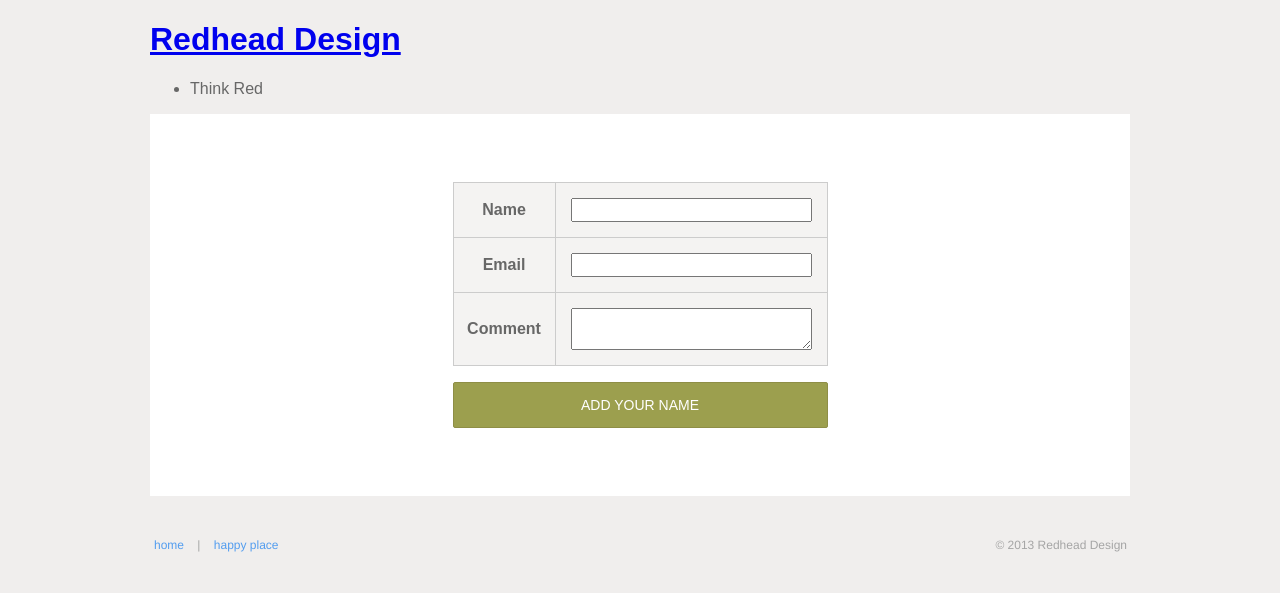
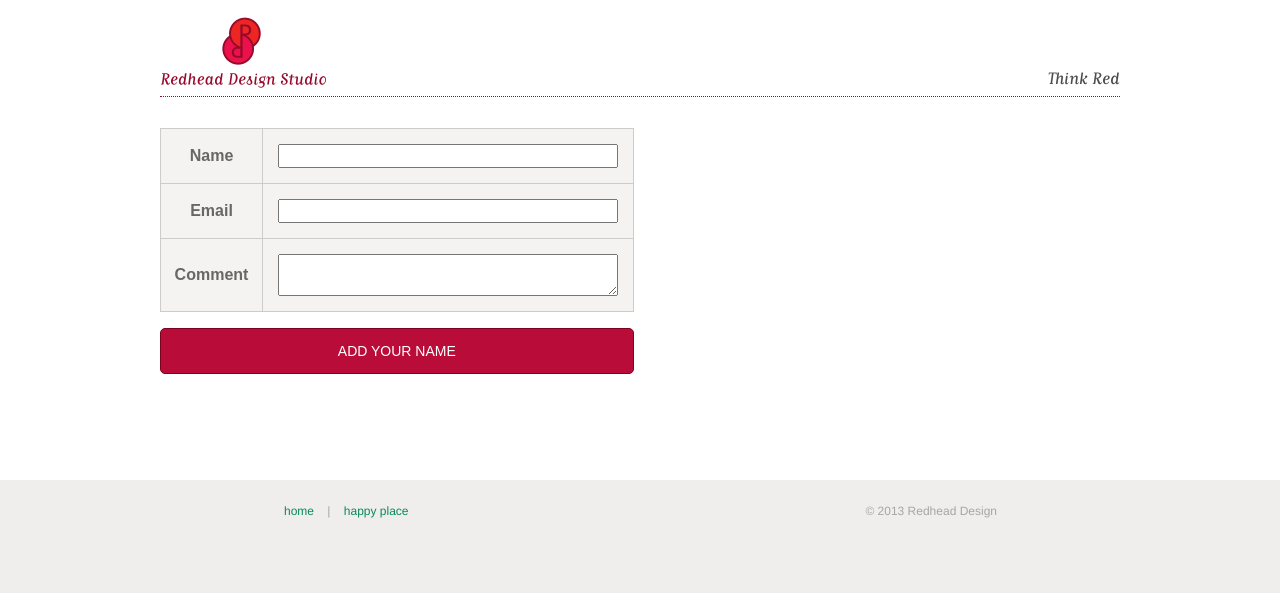
Before and after one commit to mikeyed/GuestBook, a PHP site: page / in a window 1280 px wide. Shown: the top 593 px of the page. Run offline with PHP 8.4, Linux system fonts and the light colour scheme; data that the repository does not hold is empty.

Commit message:
Update style.css

```diff
--- a/css/style.css
+++ b/css/style.css
@@ -1,13 +1,14 @@
-/*! normalize.css - http://github.com/necolas/normalize.css */
-
+/*! normalize.css - http://github.com/necolas/normalize.css
+ *
+ * Skip to line 380 for page definitions
+ *
+ */
 /* ==========================================================================
    HTML5 display definitions
    ========================================================================== */
-
 /*
  * Corrects `block` display not defined in IE6/7/8/9 & FF3.
  */
-
 article,
 aside,
 details,
@@ -21,60 +22,24 @@ section,
 summary {
     display: block;
 }
-
-/*
- * Corrects `inline-block` display not defined in IE6/7/8/9 & FF3.
- */
-
-audio,
-canvas,
-video {
-    display: inline-block;
-    *display: inline;
-    *zoom: 1;
-}
-
-/*
- * Prevents modern browsers from displaying `audio` without controls.
- * Remove excess height in iOS5 devices.
- */
-
-audio:not([controls]) {
-    display: none;
-    height: 0;
-}
-
-/*
- * Addresses styling for `hidden` attribute not present in IE7/8/9, FF3, S4.
- * Known issue: no IE6 support.
- */
-
-[hidden] {
-    display: none;
-}
-
 /* ==========================================================================
    Base
    ========================================================================== */
-
 /*
  * 1. Corrects text resizing oddly in IE6/7 when body `font-size` is set using
  *    `em` units.
  * 2. Prevents iOS text size adjust after orientation change, without disabling
  *    user zoom.
  */
-
 html {
     font-size: 100%; /* 1 */
     -webkit-text-size-adjust: 100%; /* 2 */
     -ms-text-size-adjust: 100%; /* 2 */
 }
-
 /*
  * Addresses `font-family` inconsistency between `textarea` and other form
  * elements.
  */
-
 html,
 button,
 input,
@@ -82,128 +47,100 @@ select,
 textarea {
     font-family: sans-serif;
 }
-
 /*
  * Addresses margins handled incorrectly in IE6/7.
  */
-
 body {
     margin: 0;
 }
-
 /* ==========================================================================
    Links
    ========================================================================== */
-
 /*
  * Addresses `outline` inconsistency between Chrome and other browsers.
  */
-
 a:focus {
     outline: thin dotted;
 }
-
 /*
  * Improves readability when focused and also mouse hovered in all browsers.
- * people.opera.com/patrickl/experiments/keyboard/test
+ * 9people.opera.com/patrickl/experiments/keyboard/test
  */
-
 a:active,
 a:hover {
     outline: 0;
 }
-
 /* ==========================================================================
    Typography
    ========================================================================== */
-
 /*
  * Addresses font sizes and margins set differently in IE6/7.
  * Addresses font sizes within `section` and `article` in FF4+, Chrome, S5.
  */
-
 h1 {
     font-size: 2em;
     margin: 0.67em 0;
 }
-
 h2 {
     font-size: 1.5em;
     margin: 0.83em 0;
 }
-
 h3 {
     font-size: 1.17em;
     margin: 1em 0;
 }
-
 h4 {
     font-size: 1em;
     margin: 1.33em 0;
 }
-
 h5 {
     font-size: 0.83em;
     margin: 1.67em 0;
 }
-
 h6 {
     font-size: 0.75em;
     margin: 2.33em 0;
 }
-
 /*
  * Addresses styling not present in IE7/8/9, S5, Chrome.
  */
-
 abbr[title] {
     border-bottom: 1px dotted;
 }
-
 /*
  * Addresses style set to `bolder` in FF3+, S4/5, Chrome.
  */
-
 b,
 strong {
     font-weight: bold;
 }
-
 blockquote {
     margin: 1em 40px;
 }
-
 /*
  * Addresses styling not present in S5, Chrome.
  */
-
 dfn {
     font-style: italic;
 }
-
 /*
  * Addresses styling not present in IE6/7/8/9.
  */
-
 mark {
     background: #ff0;
     color: #000;
 }
-
 /*
  * Addresses margins set differently in IE6/7.
  */
-
 p,
 pre {
     margin: 1em 0;
 }
-
 /*
  * Corrects font family set oddly in IE6, S4/5, Chrome.
  * en.wikipedia.org/wiki/User:Davidgothberg/Test59
  */
-
 code,
 kbd,
 pre,
@@ -212,44 +149,27 @@ samp {
     _font-family: 'courier new', monospace;
     font-size: 1em;
 }
-
-/*
- * Improves readability of pre-formatted text in all browsers.
- */
-
-pre {
-    white-space: pre;
-    white-space: pre-wrap;
-    word-wrap: break-word;
-}
-
 /*
  * Addresses CSS quotes not supported in IE6/7.
  */
-
 q {
     quotes: none;
 }
-
 /*
  * Addresses `quotes` property not supported in S4.
  */
-
 q:before,
 q:after {
     content: '';
     content: none;
 }
-
 small {
     font-size: 75%;
 }
-
 /*
  * Prevents `sub` and `sup` affecting `line-height` in all browsers.
  * gist.github.com/413930
  */
-
 sub,
 sup {
     font-size: 75%;
@@ -257,130 +177,103 @@ sup {
     position: relative;
     vertical-align: baseline;
 }
-
 sup {
     top: -0.5em;
 }
-
 sub {
     bottom: -0.25em;
 }
-
 /* ==========================================================================
    Lists
    ========================================================================== */
-
 /*
  * Addresses margins set differently in IE6/7.
  */
-
 dl,
 menu,
 ol,
 ul {
     margin: 1em 0;
 }
-
 dd {
     margin: 0 0 0 40px;
 }
-
 /*
  * Addresses paddings set differently in IE6/7.
  */
-
 menu,
 ol,
 ul {
     padding: 0 0 0 40px;
 }
-
 /*
  * Corrects list images handled incorrectly in IE7.
  */
-
 nav ul,
 nav ol {
     list-style: none;
     list-style-image: none;
 }
-
 /* ==========================================================================
    Embedded content
    ========================================================================== */
-
 /*
  * 1. Removes border when inside `a` element in IE6/7/8/9, FF3.
  * 2. Improves image quality when scaled in IE7.
  *    code.flickr.com/blog/2008/11/12/on-ui-quality-the-little-things-client-side-image-resizing/
  */
-
 img {
     border: 0; /* 1 */
     -ms-interpolation-mode: bicubic; /* 2 */
 }
-
 /*
  * Corrects overflow displayed oddly in IE9.
  */
-
 svg:not(:root) {
     overflow: hidden;
 }
-
 /* ==========================================================================
    Figures
    ========================================================================== */
-
 /*
  * Addresses margin not present in IE6/7/8/9, S5, O11.
  */
-
 figure {
     margin: 0;
 }
-
 /* ==========================================================================
    Forms
    ========================================================================== */
-
 /*
  * Corrects margin displayed oddly in IE6/7.
  */
-
 form {
     margin: 0;
 }
-
 /*
  * Define consistent border, margin, and padding.
  */
-
 fieldset {
     border: 1px solid #c0c0c0;
     margin: 0 2px;
     padding: 0.35em 0.625em 0.75em;
 }
-
 /*
  * 1. Corrects color not being inherited in IE6/7/8/9.
  * 2. Corrects text not wrapping in FF3.
  * 3. Corrects alignment displayed oddly in IE6/7.
  */
-
 legend {
     border: 0; /* 1 */
     padding: 0;
     white-space: normal; /* 2 */
     *margin-left: -7px; /* 3 */
 }
-
 /*
  * 1. Corrects font size not being inherited in all browsers.
  * 2. Addresses margins set differently in IE6/7, FF3+, S5, Chrome.
  * 3. Improves appearance and consistency in all browsers.
  */
-
 button,
 input,
 select,
@@ -390,17 +283,14 @@ textarea {
     vertical-align: baseline; /* 3 */
     *vertical-align: middle; /* 3 */
 }
-
 /*
  * Addresses FF3/4 setting `line-height` on `input` using `!important` in the
  * UA stylesheet.
  */
-
 button,
 input {
     line-height: normal;
 }
-
 /*
  * 1. Avoid the WebKit bug in Android 4.0.* where (2) destroys native `audio`
  *    and `video` controls.
@@ -410,7 +300,6 @@ input {
  * 4. Removes inner spacing in IE7 without affecting normal text inputs.
  *    Known issue: inner spacing remains in IE6.
  */
-
 button,
 html input[type="button"], /* 1 */
 input[type="reset"],
@@ -419,23 +308,19 @@ input[type="submit"] {
     cursor: pointer; /* 3 */
     *overflow: visible;  /* 4 */
 }
-
 /*
  * Re-set default cursor for disabled elements.
  */
-
 button[disabled],
 input[disabled] {
     cursor: default;
 }
-
 /*
  * 1. Addresses box sizing set to content-box in IE8/9.
  * 2. Removes excess padding in IE8/9.
  * 3. Removes excess padding in IE7.
  *    Known issue: excess padding remains in IE6.
  */
-
 input[type="checkbox"],
 input[type="radio"] {
     box-sizing: border-box; /* 1 */
@@ -443,290 +328,354 @@ input[type="radio"] {
     *height: 13px; /* 3 */
     *width: 13px; /* 3 */
 }
-
 /*
  * 1. Addresses `appearance` set to `searchfield` in S5, Chrome.
  * 2. Addresses `box-sizing` set to `border-box` in S5, Chrome (include `-moz`
  *    to future-proof).
  */
-
 input[type="search"] {
     -webkit-appearance: textfield; /* 1 */
     -moz-box-sizing: content-box;
     -webkit-box-sizing: content-box; /* 2 */
     box-sizing: content-box;
 }
-
 /*
  * Removes inner padding and search cancel button in S5, Chrome on OS X.
  */
-
 input[type="search"]::-webkit-search-cancel-button,
 input[type="search"]::-webkit-search-decoration {
     -webkit-appearance: none;
 }
-
 /*
  * Removes inner padding and border in FF3+.
  */
-
 button::-moz-focus-inner,
 input::-moz-focus-inner {
     border: 0;
     padding: 0;
 }
-
 /*
  * 1. Removes default vertical scrollbar in IE6/7/8/9.
  * 2. Improves readability and alignment in all browsers.
  */
-
 textarea {
     overflow: auto; /* 1 */
     vertical-align: top; /* 2 */
 }
-
 /* ==========================================================================
    Tables
    ========================================================================== */
-
 /*
  * Remove most spacing between table cells.
  */
-
 table {
     border-collapse: collapse;
     border-spacing: 0;
 }
 
 
-html {overflow-y: scroll; overflow-x: hidden;}
-body {font-family: 'Oswald', sans-serif; background:#f0eeed; color: #676767;}
+/* ==========================================================================
+   End of normalize, page styling
+   ========================================================================== */
+/*
 
-.wrapper {width: 980px; margin: 0 auto;}
-.header:after {content:"";height:0;display:block;visibility:hidden;clear:both;}
-.header {background: #ff8400; border-bottom: 5px solid #f16702;}
-.header .branding-title {float: left; margin: 0 0 0 12px; font: 0/0 serif; text-shadow: none; color: transparent; width:122px;height:77px;background:url(../img/branding-title.png) 0 14px no-repeat;padding: 14px 0;}
-.header .branding-title a {display: block; height: 77px; width: 122px;}
-.header .nav {float: right; top: 0; right: 0; margin: 0; position: relative; left: 15px; z-index: 99999999;}
-.header .nav li {display: inline-block; margin: 0; list-style: none;}
-.header .nav li.cart {margin-left: 64px; border: 0 solid #f16702; border-width: 0 8px;}
-.header .nav li a {
-    color: white;
+/*
+ *
+ * base styles
+ *
+ */
+
+html {
+	overflow-y: scroll;
+	overflow-x: hidden;
+	}
+
+body {
+	font-family: 'Oswald', sans-serif;
+	background:#f0eeed;
+	color: #676767;
+	}
+
+a {
+	text-decoration: none;
+	color: #09895C;
+	}
+
+
+a:hover,
+a:active {
+	text-decoration: underline;
+	color: #1F674D;
+	}
+
+
+
+/*
+ *
+ * layout styles
+ *
+ */
+.wrapper {
+	width:100%;
+	float:left;
+	}
+.container {
+	max-width:60em;
+	margin:0 auto;
+	}
+article {
+	width: 38%;
+	float:right;
+	min-height:15em;
+	}
+section {
+	width: 45%;
+	float:left;
+	}
+
+
+/*
+ *
+ * header module definitions
+ *
+ */
+
+
+
+.header_back {
+	background: #FFFFFF;
+	}
+
+header {
+	border-bottom: 1px dotted #96092b;
+	}
+
+header:after {
+	content:"";
+	height:0;
+	display:block;
+	visibility:hidden;
+	clear:both;
+	}
+
+header .branding-title {
+	float: left;
+	font: 0/0 serif;
+	text-shadow: none;
+	color: transparent;
+	width:190px;
+	height:60px;
+	background:url(../img/redhead_design.png) 0 14px no-repeat;
+	padding: 18px 0;
+	}
+
+header .branding-title a {
+	display: block;
+	height: 100%;
+	width: 100%;
+	}
+
+header .nav {
+	float: right;
+	top: 4.2em;
+	right: 0;
+	margin: 0;
+	position: relative;
+	z-index: 99999999;
+	}
+
+header .nav li {
+	display: inline-block;
+	margin: 0;
+	list-style: none;
+
+	text-indent:-9999;
+	}
+
+header .nav li a {
+    color: transparent;
     text-decoration: none;
     display: block;
-    line-height: 95px;
-    padding: 10px 0 0;
-    margin: 0 0 0 50px;
-    width: 90px;
     text-align: right;
-    background: url('../img/nav-sprite.png') no-repeat 0px 105px;
+    background: url('../img/think_red.png') no-repeat;
     text-transform: uppercase;
     white-space: nowrap;
 	}
-.header .nav li.on a {text-decoration: underline;}
-.header .nav li a:hover, .header .nav li a:active {color: #FFE200;}
-.header .nav li.shirts a {background-position: 0px 0px;}
-.header .nav li.contact a {background-position: 0px -105px;}
-.header .nav li.cart a {
-    width: 122px;
-    font-size: 0/95px serif;
-    text-shadow: none;
+
+header .nav li.on a {
+	text-decoration: underline;
+	}
+
+header .nav li a:hover, .header .nav li a:active {
 	color: transparent;
-    background-position: 16px -216px;
-    margin: 0;
 	}
-.header .nav li.cart a:hover {background-position: 16px -321px;}
-#content {min-height: 400px; background: white;}
-.section.banner {height: 290px; background: #3d3d3d url('../img/banner-background.jpg') center center no-repeat;}
-.section.banner .wrapper {position: relative;}
-.section.banner .hero {position: absolute; top: -89px; left: 177px; z-index: 999;}
-.section.banner .button {
-    display: block;
-    position: absolute;
-    top: 97px;
-    left: 590px;
-    margin: 0;
-    background-image: linear-gradient(bottom, rgb(35,124,219) 0%, rgb(39,136,232) 16%, rgb(119,184,249) 100%);
-    background-image: -o-linear-gradient(bottom, rgb(35,124,219) 0%, rgb(39,136,232) 16%, rgb(119,184,249) 100%);
-    background-image: -moz-linear-gradient(bottom, rgb(35,124,219) 0%, rgb(39,136,232) 16%, rgb(119,184,249) 100%);
-    background-image: -webkit-linear-gradient(bottom, rgb(35,124,219) 0%, rgb(39,136,232) 16%, rgb(119,184,249) 100%);
-    background-image: -ms-linear-gradient(bottom, rgb(35,124,219) 0%, rgb(39,136,232) 16%, rgb(119,184,249) 100%);
-    background-image: -webkit-gradient(
-        linear,
-        left bottom,
-        left top,
-        color-stop(0, rgb(35,124,219)),
-        color-stop(0.16, rgb(39,136,232)),
-        color-stop(1, rgb(119,184,249))
-    );
-    -webkit-border-radius: 10px;
-    border-radius: 10px;
-    border: 5px solid #029af1;
-    z-index: 0;
+
+header .nav li.think a {
+	background-position: 0px 0px;
+	width:75px;
+	height:25px;
 	}
-.section.banner a {
-    width: 200px;
-    padding: 20px 20px 20px 50px;
-    display: block;
-    text-decoration: none;
-    background: url(../img/banner-link-arrow.png) 100% 50% no-repeat;
-    color: #FFF;
+
+
+/*
+ *
+ * section module definitions
+ *
+ */
+
+.article_back {
+	background: #FFFFFF;
+	margin:4em 0 0 0;
+	padding:2em 0 0 0;
 	}
-.section.banner a:hover {
-    color: #ffe200;
+
+
+.section.page {
+	padding: 2em 0;
+	min-height:20em;
 	}
-.section.banner h2 {
-    font-size: 18px;
-    font-weight: normal;
-    margin: 0;
-    line-height: 1.3;
-}
-.section.banner p {
-    color: #ffe200;
-    font-style: italic;
-    font-size: 14px;
-    margin: 0;
-}
-.section.page:after {content:"";display:block;visibility:hidden;height:0;clear:both;}
-.section.page {padding: 34px 0; background: white;}
+
 .section.page h1 {
-    font-size: 24px;
+    font-size: 1.5em;
     text-align: center;
     text-transform: uppercase;
     line-height: 1.6;
     font-weight: normal;
 	}
-.section.page .shirt-details h1 {
-    text-align: left;
+
+ul.guest_list {
+	margin: 0 0 0 0;
+	padding: 0;
 	}
-.section.page p {width: 375px; margin-left: auto; margin-right: auto; }
-.section.page .shirt-details h1 .price {color: #9d9f4e; padding-right: 10px; font-size: 34px;}
-.section.shirts {padding-bottom: 42px; background: #fff;}
-.section.shirts h2 {
-    font-size: 24px;
-    color: #c0bfbe;
-    text-align: center;
-    text-transform: uppercase;
-    line-height: 1.6;
-    font-weight: normal;
-}
-.section.shirts ul.products {margin: 0 0 -17px 0; padding: 0; width: 997px;}
-.section.shirts ul.products li {
-    display: inline-block;
+
+ul.guest_list li {
     list-style: none;
     border: 1px solid #e3e1e0;
     -webkit-border-radius: 2px;
     border-radius: 2px;
-    width: 202px;
+    width:100%;
+    min-height:10em;
+    margin: 0 0 2em 0;
     text-align: center;
     text-transform: lowercase;
-    padding: 14px;
     background: #f0eeed;
-    margin: 0 0 17px 17px;
-    position: relative;
-    left: -17px;
-}
-.section.shirts ul.products li a:hover:after {
-    content: '+';
-    font-size: 50px; position: absolute; top: -10px; right: 25px; color: #f16702; vertical-align: top;
-}
-.section.shirts ul.products li a {
-    background: white;
-    display: block;
-    padding: 30px 0 10px;
-    text-decoration: none;
-    color: #999;
-    opacity: .9;
-}
-.section.shirts ul.products li a:hover {
-    opacity: 1;
-    color: #666;
-}
-.section.shirts ul.products li img {
-    width: 190px;
-}
-.section.shirts ul.products li p {
-    margin-left: 0;
-    margin-right: 0;
-    width: auto;
+
 	}
 
-.shirt-picture {
-    float: left;
-    width: 460px;
-    text-align: center;
-    border: 1px solid #d9d9d9;
-    padding: 14px;
-    background: #f0eeed;
+ul.guest_list li a {
+    display: block;
+    padding: 2em .8em 0 .8em;
+    text-decoration: none;
+    color: #555;
 	}
-.shirt-picture span {
-    background: white;
-    display: block;
-    width: 100%;
-    padding: 36px 0 61px;
+
+ul.guest_list li a:hover {
+    color: #999;
 	}
-.shirt-picture img {width: 292px;}
-.shirt-details {
-    width: 460px;
-    float: right;
+
+ul.guest_list li p {
+    text-transform: uppercase;
+    font-size: .8em;
+    min-height:1.5em;
+    color:#03593B;
 	}
-.shirt-details form {
-    margin-left: 0;
+
+ul.guest_list li p + p {
+    padding: 0 .25em;
+    width: auto;
+    font-weight:bold;
+    font-size: 2em;
+    min-height:1.8em;
+	color: #1F674D;
 	}
-form {width: 375px; margin: 34px auto;}
+
+ul.guest_list li p + p:before,
+ul.guest_list li p + p:after {
+    content: " \" ";
+    font-size:1.1em;
+	}
+
+/*
+ *
+ * form submodule definitions
+ *
+ */
+
+form {width: 100%;}
+
 form tr {
     border: 1px solid #CCC;
     background: #f4f3f2;
 	}
-form table {width: 375px; margin-bottom: 16px;}
+
+form table {
+	width: 100%;
+	margin-bottom: 16px;
+	}
+
 form th {
     width: 85px;
     border-right: 1px solid #CCC;
     vertical-align: middle;
     padding: 8px;
 	}
+
 form td {
     padding: 15px 15px;
 	}
+
 form td select,
 form td input,
 form td textarea {
     width: 100%;
 	}
+
 form input[type="submit"] {
-    width: 375px;
+    width: 100%;
     text-align: center;
-    border: 1px solid #8e8e46;
-    background: #9c9f4e;
+    border: 1px solid #790421;
+    background: #ba0c38;
     color: #FFF;
-    -webkit-border-radius: 2px;
-    border-radius: 2px;
+    -webkit-border-radius: 5px;
+    border-radius: 5px;
     font-size: 14px;
     text-transform: uppercase;
     padding: 14px;
+	-o-transition:color .3s ease-out, background .3s ease-in;
+	-ms-transition:color .3s ease-out, background .3s ease-in;
+	-moz-transition:color .3s ease-out, background .3s ease-in;
+	-webkit-transition:color .3s ease-out, background .3s ease-in;
+	transition:color .3s ease-out, background .3s ease-in;
 	}
-.breadcrumb {
-    font-family: Helvetica, Arial, sans-serif;
-    font-size: 14px;
-    font-weight: normal;
-    padding: 14px 0 48px;
+
+form input[type="submit"]:hover,
+form input[type="submit"]:focus {
+	border: 1px solid #888;
+    background: #DD4269;
+    color: #790421;
 	}
-.note-designer {
-    font-family: Georgia, serif;
-    font-size: 14px;
-    font-style: italic;
-    font-weight: bold;
-}
+
+
+/*
+ *
+ * footer module definitions
+ *
+ */
 
 .footer {
     background: #f0eeed;
-    padding: 42px 0;
-    font-size: 12px;
+    padding: 2em 0;
+    font-size: .75em;
     color: #a5a5a5;
     font-family: Helvetica, Arial, sans-serif;
 	}
-.footer ul {margin: 0; padding: 0; float: left;}
+
+.footer ul {
+	margin: 0;
+	padding: 0;
+	float: left;
+	}
+
 .footer ul li {
     margin: 0;
     padding: 0;
@@ -734,9 +683,112 @@ form input[type="submit"] {
     display: inline-block;
     text-transform: lowercase;
 	}
+
 .footer ul li:after {content:" | "}
+
 .footer ul li:last-child:after {content:"";}
-.footer p {margin: 0; text-align: right; padding-right: 3px;}
-.footer a {text-decoration: none; color: #539def; margin: 0 10px;}
-.footer li:first-child a {margin-left: 4px;}
-.footer a:hover, .footer a:active {text-decoration: underline;}
+
+.footer p {
+	margin: 0;
+	text-align: right;
+	padding-right: 3px;
+	}
+
+.footer a {
+	margin: 0 10px;
+	}
+
+.footer li:first-child a {
+	margin-left: 4px;
+	}
+
+/*
+ *
+ * style definitions
+ *
+ */
+
+.breadcrumb {
+    font-family: Helvetica, Arial, sans-serif;
+    font-size: 14px;
+    font-weight: normal;
+    padding: 14px 0 48px;
+	}
+
+
+/*
+ *
+ * Utility
+ *
+ */
+.float_l {
+	float:left;
+	}
+
+.float_r {
+	float:right;
+	}
+
+.persistent {
+	position:fixed;
+	z-index:9999;
+	}
+
+.scroll {
+	z-index:-999;
+	}
+
+/*
+ *
+ * responsive definitions
+ *
+ */
+
+/* Split point for larger screens ----------- */
+@media only screen
+and (max-width : 640px) {
+
+
+/*
+ *
+ * layout styles
+ *
+ */
+
+article {
+	width: 80%;
+	min-height:15em;
+	margin:1em 10% 0 0;
+	}
+
+
+section {
+	width: 70%;
+	margin:1em 0 1em 15%;
+	position:relative  !important;
+	z-index:10 !important;
+	}
+
+}
+
+/* Split point for larger screens ----------- */
+@media only screen
+and (min-width : 641px) {
+
+
+article {
+	width: 45%;
+	float:right;
+	min-height:15em;
+	margin:0 1em 0 0;
+	}
+
+
+section {
+	width: 37%;
+	float:left;
+	margin:0 0z 0 .1em;
+	text-align: center;
+	}
+
+}
```
Lines whose indentation alone changed are shown as unchanged.
